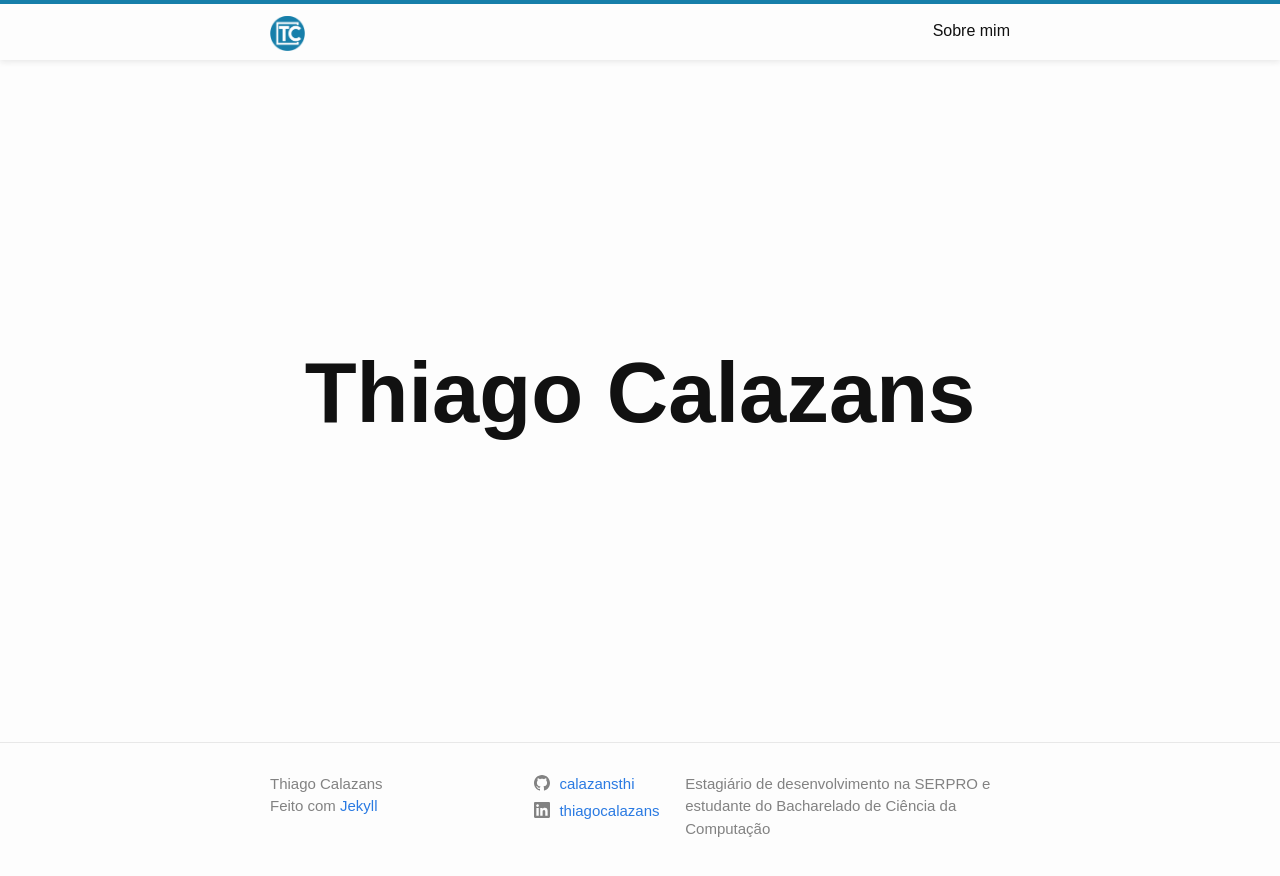
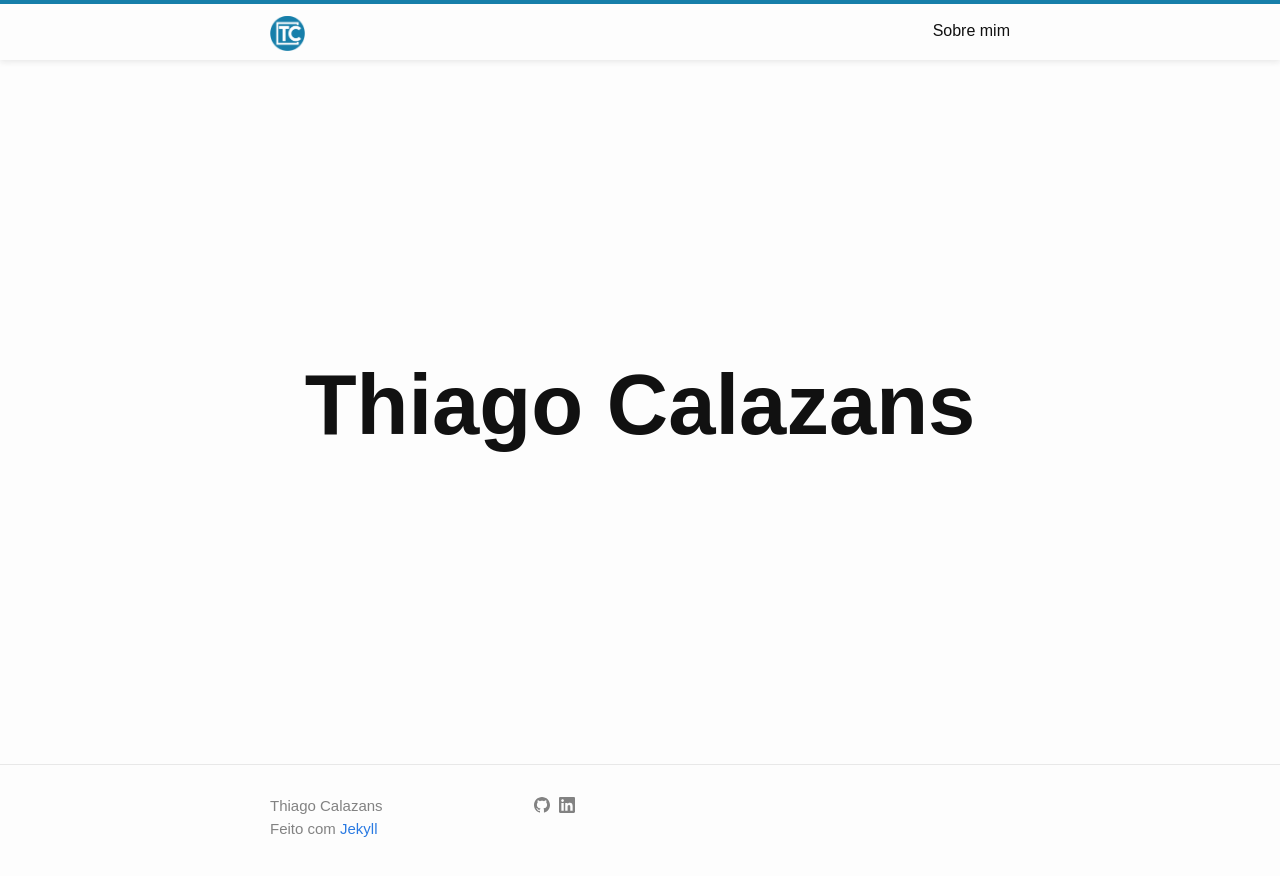
Before and after one commit to calazzza/calazzza.github.io, a Jekyll site: the page built from index.md, in a window 1280 px wide. Shown: the top 876 px of the page. Built offline with Jekyll 4.4.1, drawn with Linux system fonts in a browser that asks for light colours; some web fonts are replaced.

Commit message:
Change footer

```diff
--- a/_config.yml
+++ b/_config.yml
@@ -15,7 +15,7 @@
 # in the templates via {{ site.myvariable }}.
 title: Thiago Calazans
 #email: calazansthi@gmail.com
-description: "Estagiário de desenvolvimento na SERPRO e estudante do Bacharelado de Ciência da Computação"
+#description: "Estagiário de desenvolvimento na SERPRO e estudante do Bacharelado de Ciência da Computação"
 baseurl: ""
 url: ""
 linkedin_username: thiagocalazans
--- a/_includes/footer.html
+++ b/_includes/footer.html
@@ -24,9 +24,11 @@
         {%- include social.html -%}
       </div>
 
-      <div class="footer-col footer-col-3">
-        <p>{{- site.description | escape -}}</p>
-      </div>
+      {%- if site.description -%}
+        <div class="footer-col footer-col-3">
+          <p>{{- site.description | escape -}}</p>
+        </div>
+      {%- endif -%}
     </div>
 
   </div>
--- a/_includes/social.html
+++ b/_includes/social.html
@@ -1,14 +1,14 @@
 <ul class="social-media-list">
-  {%- if site.dribbble_username -%}<li><a href="https://dribbble.com/{{ site.dribbble_username| cgi_escape | escape }}" target="_blank"><svg class="svg-icon"><use xlink:href="{{ '/assets/minima-social-icons.svg#dribbble' | relative_url }}"></use></svg> <span class="username">{{ site.dribbble_username| escape }}</span></a></li>{%- endif -%}
-  {%- if site.facebook_username -%}<li><a href="https://www.facebook.com/{{ site.facebook_username| cgi_escape | escape }}" target="_blank"><svg class="svg-icon"><use xlink:href="{{ '/assets/minima-social-icons.svg#facebook' | relative_url }}"></use></svg> <span class="username">{{ site.facebook_username| escape }}</span></a></li>{%- endif -%}
-  {%- if site.flickr_username -%}<li><a href="https://www.flickr.com/photos/{{ site.flickr_username| cgi_escape | escape }}" target="_blank"><svg class="svg-icon"><use xlink:href="{{ '/assets/minima-social-icons.svg#flickr' | relative_url }}"></use></svg> <span class="username">{{ site.flickr_username| escape }}</span></a></li>{%- endif -%}
-  {%- if site.github_username -%}<li><a href="https://github.com/{{ site.github_username| cgi_escape | escape }}" target="_blank"><svg class="svg-icon"><use xlink:href="{{ '/assets/minima-social-icons.svg#github' | relative_url }}"></use></svg> <span class="username">{{ site.github_username| escape }}</span></a></li>{%- endif -%}
-  {%- if site.instagram_username -%}<li><a href="https://instagram.com/{{ site.instagram_username| cgi_escape | escape }}" target="_blank"><svg class="svg-icon"><use xlink:href="{{ '/assets/minima-social-icons.svg#instagram' | relative_url }}"></use></svg> <span class="username">{{ site.instagram_username| escape }}</span></a></li>{%- endif -%}
-  {%- if site.linkedin_username -%}<li><a href="https://www.linkedin.com/in/{{ site.linkedin_username| cgi_escape | escape }}" target="_blank"><svg class="svg-icon"><use xlink:href="{{ '/assets/minima-social-icons.svg#linkedin' | relative_url }}"></use></svg> <span class="username">{{ site.linkedin_username| escape }}</span></a></li>{%- endif -%}
-  {%- if site.pinterest_username -%}<li><a href="https://www.pinterest.com/{{ site.pinterest_username| cgi_escape | escape }}" target="_blank"><svg class="svg-icon"><use xlink:href="{{ '/assets/minima-social-icons.svg#pinterest' | relative_url }}"></use></svg> <span class="username">{{ site.pinterest_username| escape }}</span></a></li>{%- endif -%}
-  {%- for mst in site.mastodon -%}{%- if mst.username and mst.instance -%}<li><a href="https://{{ mst.instance| cgi_escape | escape}}/@{{mst.username}}"><svg class="svg-icon"><use xlink:href="{{ '/assets/minima-social-icons.svg#mastodon' | relative_url }}"></use></svg> <span class="username">{{ mst.username|escape }}</span></a></li>{%- endif -%}{%- endfor -%}
-  {%- if site.twitter_username -%}<li><a href="https://www.twitter.com/{{ site.twitter_username| cgi_escape | escape }}" target="_blank"><svg class="svg-icon"><use xlink:href="{{ '/assets/minima-social-icons.svg#twitter' | relative_url }}"></use></svg> <span class="username">{{ site.twitter_username| escape }}</span></a></li>{%- endif -%}
-  {%- if site.youtube_username -%}<li><a href="https://youtube.com/{{ site.youtube_username| cgi_escape | escape }}" target="_blank"><svg class="svg-icon"><use xlink:href="{{ '/assets/minima-social-icons.svg#youtube' | relative_url }}"></use></svg> <span class="username">{{ site.youtube_username| escape }}</span></a></li>{%- endif -%}
-  {%- if site.googleplus_username -%}<li><a href="https://plus.google.com/{{ site.googleplus_username| escape }}" target="_blank"><svg class="svg-icon"><use xlink:href="{{ '/assets/minima-social-icons.svg#googleplus' | relative_url }}"></use></svg> <span class="username">{{ site.googleplus_username| escape }}</span></a></li>{%- endif -%}
-  {%- if site.rss -%}<li><a href="{{ 'feed.xml' | relative_url }}"><svg class="svg-icon"><use xlink:href="{{ '/assets/minima-social-icons.svg#rss' | relative_url }}"></use></svg> <span>{{ site.rss | escape }}</span></a></li>{%- endif -%}
+  {%- if site.dribbble_username -%}<li><a href="https://dribbble.com/{{ site.dribbble_username| cgi_escape | escape }}" target="_blank"><svg class="svg-icon"><use xlink:href="{{ '/assets/minima-social-icons.svg#dribbble' | relative_url }}"></use></svg> <!--<span class="username">{{ site.dribbble_username| escape }}</span>--></a></li>{%- endif -%}
+  {%- if site.facebook_username -%}<li><a href="https://www.facebook.com/{{ site.facebook_username| cgi_escape | escape }}" target="_blank"><svg class="svg-icon"><use xlink:href="{{ '/assets/minima-social-icons.svg#facebook' | relative_url }}"></use></svg> <!--<span class="username">{{ site.facebook_username| escape }}</span>--></a></li>{%- endif -%}
+  {%- if site.flickr_username -%}<li><a href="https://www.flickr.com/photos/{{ site.flickr_username| cgi_escape | escape }}" target="_blank"><svg class="svg-icon"><use xlink:href="{{ '/assets/minima-social-icons.svg#flickr' | relative_url }}"></use></svg> <!--<span class="username">{{ site.flickr_username| escape }}</span>--></a></li>{%- endif -%}
+  {%- if site.github_username -%}<li><a href="https://github.com/{{ site.github_username| cgi_escape | escape }}" target="_blank"><svg class="svg-icon"><use xlink:href="{{ '/assets/minima-social-icons.svg#github' | relative_url }}"></use></svg> <!--<span class="username">{{ site.github_username| escape }}</span>--></a></li>{%- endif -%}
+  {%- if site.instagram_username -%}<li><a href="https://instagram.com/{{ site.instagram_username| cgi_escape | escape }}" target="_blank"><svg class="svg-icon"><use xlink:href="{{ '/assets/minima-social-icons.svg#instagram' | relative_url }}"></use></svg> <!--<span class="username">{{ site.instagram_username| escape }}</span>--></a></li>{%- endif -%}
+  {%- if site.linkedin_username -%}<li><a href="https://www.linkedin.com/in/{{ site.linkedin_username| cgi_escape | escape }}" target="_blank"><svg class="svg-icon"><use xlink:href="{{ '/assets/minima-social-icons.svg#linkedin' | relative_url }}"></use></svg> <!--<span class="username">{{ site.linkedin_username| escape }}</span>--></a></li>{%- endif -%}
+  {%- if site.pinterest_username -%}<li><a href="https://www.pinterest.com/{{ site.pinterest_username| cgi_escape | escape }}" target="_blank"><svg class="svg-icon"><use xlink:href="{{ '/assets/minima-social-icons.svg#pinterest' | relative_url }}"></use></svg> <!--<span class="username">{{ site.pinterest_username| escape }}</span>--></a></li>{%- endif -%}
+  {%- for mst in site.mastodon -%}{%- if mst.username and mst.instance -%}<li><a href="https://{{ mst.instance| cgi_escape | escape}}/@{{mst.username}}"><svg class="svg-icon"><use xlink:href="{{ '/assets/minima-social-icons.svg#mastodon' | relative_url }}"></use></svg> <!--<span class="username">{{ mst.username|escape }}</span>--></a></li>{%- endif -%}{%- endfor -%}
+  {%- if site.twitter_username -%}<li><a href="https://www.twitter.com/{{ site.twitter_username| cgi_escape | escape }}" target="_blank"><svg class="svg-icon"><use xlink:href="{{ '/assets/minima-social-icons.svg#twitter' | relative_url }}"></use></svg> <!--<span class="username">{{ site.twitter_username| escape }}</span>--></a></li>{%- endif -%}
+  {%- if site.youtube_username -%}<li><a href="https://youtube.com/{{ site.youtube_username| cgi_escape | escape }}" target="_blank"><svg class="svg-icon"><use xlink:href="{{ '/assets/minima-social-icons.svg#youtube' | relative_url }}"></use></svg> <!--<span class="username">{{ site.youtube_username| escape }}</span>--></a></li>{%- endif -%}
+  {%- if site.googleplus_username -%}<li><a href="https://plus.google.com/{{ site.googleplus_username| escape }}" target="_blank"><svg class="svg-icon"><use xlink:href="{{ '/assets/minima-social-icons.svg#googleplus' | relative_url }}"></use></svg> <!--<span class="username">{{ site.googleplus_username| escape }}</span>--></a></li>{%- endif -%}
+  {%- if site.rss -%}<li><a href="{{ 'feed.xml' | relative_url }}"><svg class="svg-icon"><use xlink:href="{{ '/assets/minima-social-icons.svg#rss' | relative_url }}"></use></svg> <span>{{ site.rss | escape }}</span>--></a></li>{%- endif -%}
 </ul>
--- a/_sass/minima/_layout.scss
+++ b/_sass/minima/_layout.scss
@@ -199,6 +199,9 @@
   }
 }
 
+.social-media-list li {
+  display: inline
+}
 
 
 /**
@@ -238,7 +241,10 @@
   @include relative-font-size(1.5);
 }
 
-
+.subop {
+  color: $grey-color;
+  font-style: italic;
+}
 
 /**
  * Posts
@@ -288,8 +294,3 @@
     }
   }
 }
-
-.subop {
-  color: $grey-color;
-  font-style: italic;
-}
```
